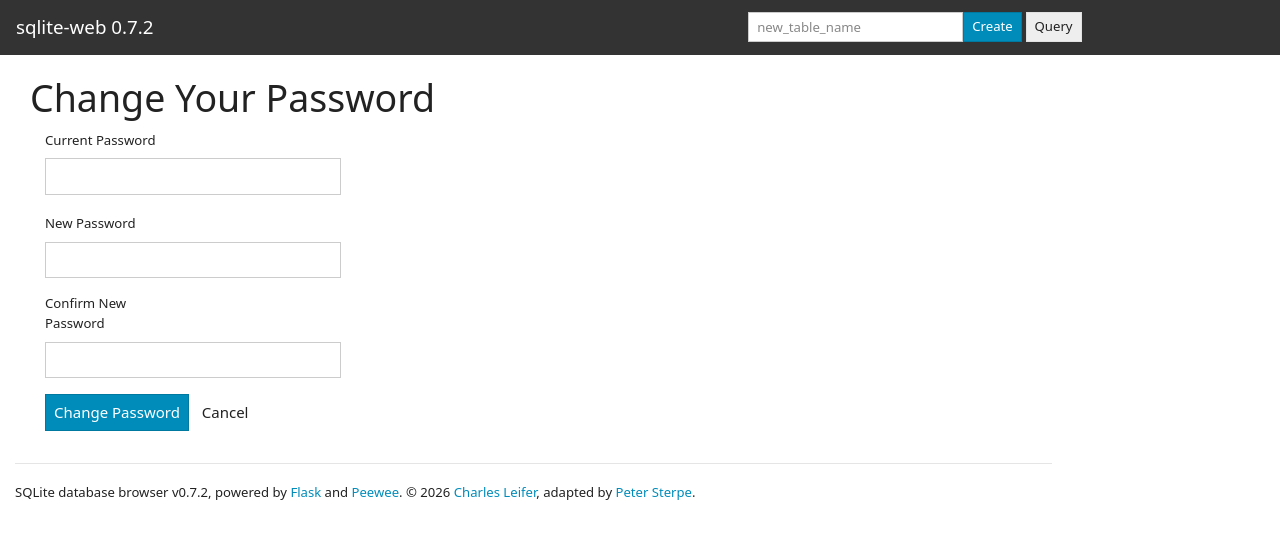
After one commit to sterpebc/bzan-coding-server, a Flask app: template sqlite_web/templates/change_password.html in a window 1280 px wide. The commit adds this page. Shown: the top 539 px of the page. Run offline with Flask 3, Linux system fonts and the light colour scheme; the template is opened without the code that fills it, so the values that code supplies are empty; some libraries are stand-ins or nearby versions.

Commit message:
Added ability for user to change their password; some Flask/dev tweaks for hot reloading.

```diff
--- a/app.py
+++ b/app.py
@@ -67,6 +67,8 @@ class WsgiProxyApp(Flask):
 
 # The `flask run` command will now target this `proxy_app`
 proxy_app = WsgiProxyApp(application)
+proxy_app.config["TEMPLATES_AUTO_RELOAD"] = True
+
 
 if __name__ == '__main__':
     # Note: We run the 'application' object now, not 'main_app'.
--- a/sqlite_web/sqlite_web.py
+++ b/sqlite_web/sqlite_web.py
@@ -306,6 +306,8 @@ def users():
         action = request.form.get('action')
         if action == 'add_user':
             return redirect(url_for('add_user'))
+        elif action == 'change_password':
+            return redirect(url_for('change_password'))
 
     all_users = datastore.datastore.get_all_users()
     return render_template('users.html', users=all_users)
@@ -352,6 +354,46 @@ def delete_user(username):
     datastore.datastore.delete_user(username)
     flash(f'User "{username}" deleted successfully.', 'success')
     return redirect(url_for('users'))
+
+@app.route('/change-password/', methods=['GET', 'POST'])
+@admin_required
+def change_password():
+    if not datastore or not datastore.datastore:
+        flash('User authentication is not configured.', 'danger')
+        return redirect(url_for('index'))
+
+    username = session.get('user_id')
+    if not username:
+        # This case should not be hit due to @admin_required, but it's good practice.
+        flash('Could not identify current user.', 'danger')
+        return redirect(url_for('login'))
+
+    if request.method == 'POST':
+        current_password = request.form.get('current_password')
+        new_password = request.form.get('new_password')
+        confirm_password = request.form.get('confirm_password')
+
+        if not all([current_password, new_password, confirm_password]):
+            flash('All password fields are required.', 'danger')
+            return render_template('change_password.html')
+
+        user_data = datastore.datastore.get_user(username)
+
+        if not user_data or not check_password_hash(user_data.get('password_hash'), current_password):
+            flash('Your current password is not correct.', 'danger')
+            return render_template('change_password.html')
+
+        if new_password != confirm_password:
+            flash('The new passwords do not match.', 'danger')
+            return render_template('change_password.html')
+
+        from werkzeug.security import generate_password_hash
+        new_password_hash = generate_password_hash(new_password)
+        datastore.datastore.update_user_password(username, new_password_hash)
+        flash('Your password has been changed successfully.', 'success')
+        return redirect(url_for('users'))
+
+    return render_template('change_password.html')
 
 @app.route('/login/', methods=['GET', 'POST'])
 def login():
--- /dev/null
+++ b/sqlite_web/templates/change_password.html
@@ -0,0 +1,40 @@
+{% extends "base.html" %}
+
+{% block title %}Change Password{% endblock %}
+
+{% block content %}
+<div class="container">
+    <div class="row">
+        <div class="col-md-6 col-md-offset-3">
+            <h1 class="page-header">Change Your Password</h1>
+
+            <form action="{{ url_for('change_password') }}" method="post" class="form-horizontal">
+                <div class="form-group">
+                    <label for="current_password" class="col-sm-4 control-label">Current Password</label>
+                    <div class="col-sm-8">
+                        <input type="password" class="form-control" id="current_password" name="current_password" required>
+                    </div>
+                </div>
+                <div class="form-group">
+                    <label for="new_password" class="col-sm-4 control-label">New Password</label>
+                    <div class="col-sm-8">
+                        <input type="password" class="form-control" id="new_password" name="new_password" required>
+                    </div>
+                </div>
+                <div class="form-group">
+                    <label for="confirm_password" class="col-sm-4 control-label">Confirm New Password</label>
+                    <div class="col-sm-8">
+                        <input type="password" class="form-control" id="confirm_password" name="confirm_password" required>
+                    </div>
+                </div>
+                <div class="form-group">
+                    <div class="col-sm-offset-4 col-sm-8">
+                        <button type="submit" class="btn btn-primary">Change Password</button>
+                        <a href="{{ url_for('users') }}" class="btn btn-default">Cancel</a>
+                    </div>
+                </div>
+            </form>
+        </div>
+    </div>
+</div>
+{% endblock %}
--- a/sqlite_web/templates/users.html
+++ b/sqlite_web/templates/users.html
@@ -45,6 +45,9 @@
             <button type="submit" class="btn btn-danger btn-sm">Delete</button>
           </form>
           {% endif %}
+          {% if user.username == session.user_id %}
+          <a href="{{ url_for('change_password') }}" class="btn btn-secondary btn-sm">Change Password</a>
+          {% endif %}
         </td>
       </tr>
       {% else %}
```
Also changed, not shown: sqlite_web/datastore.py (+7 -0 lines), 1 other file.
